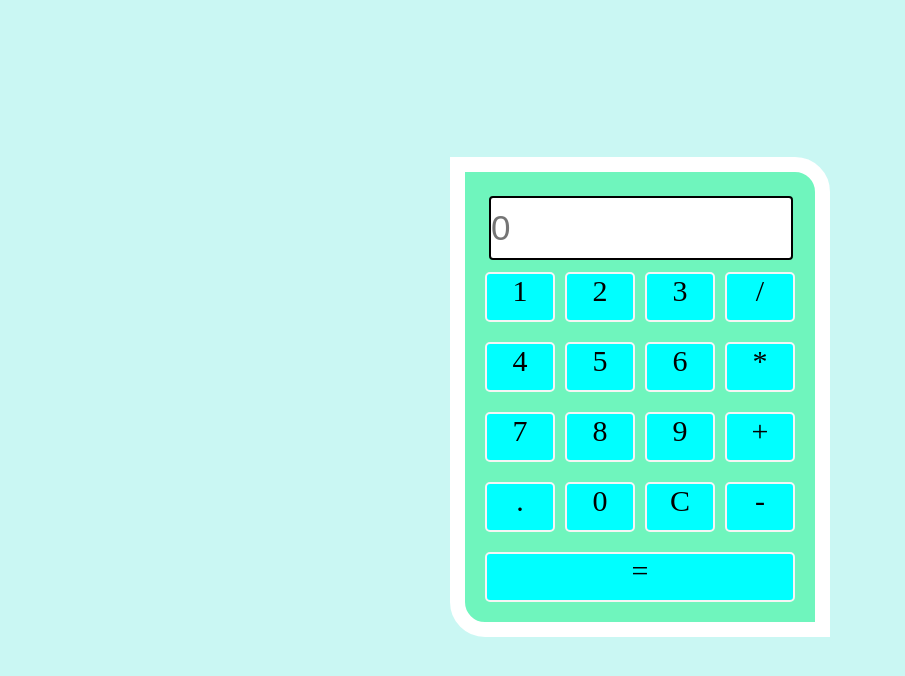
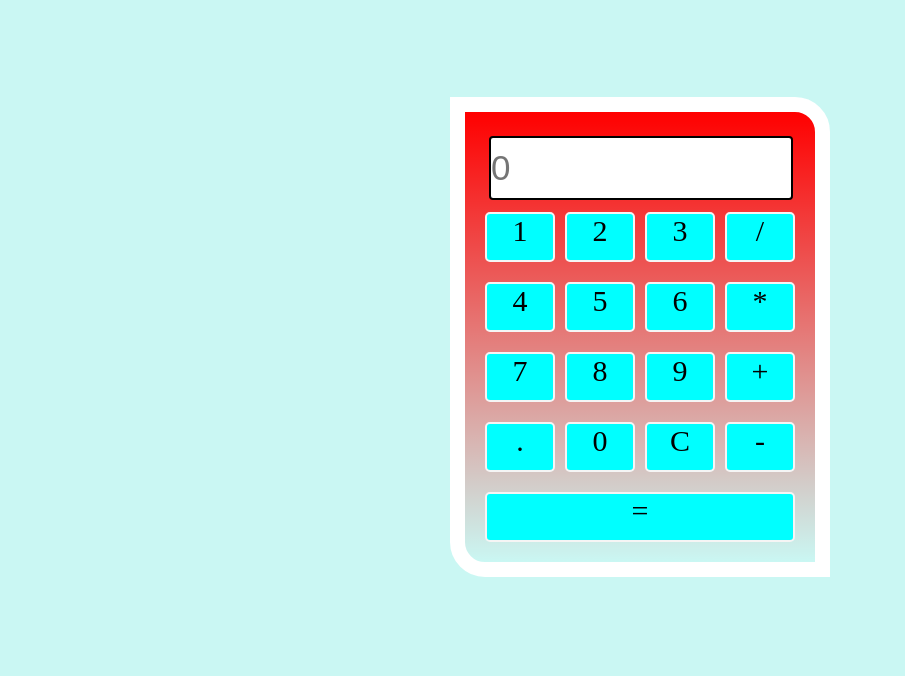
Before and after one commit to abi57/calculator, a plain HTML site: page index.html in a window 1280 px wide. Shown: the part 40-716 px from the top of the page, without its empty margins (0-905 px from the left). Drawn offline with Linux system fonts and the light colour scheme.

Commit message:
final change

```diff
--- a/static/styles.css
+++ b/static/styles.css
@@ -5,18 +5,18 @@
 body {
   background-color: rgba(199, 247, 243, 0.932);
   box-sizing: border-box;
+  height: 100vh;
+  width: 100vw;
 }
 body h1 {
-  color: rgba(0, 0, 0, 0, 0.5);
+  color: rgb(0, 0, 0);
 }
 .container {
   display: flex;
   flex-flow: row wrap;
-  height: 100vh;
-  width: 100vw;
   align-items: center;
   justify-content: center;
-  box-sizing: border-box;
+  margin-top: 100px;
 }
 .main {
   display: grid;
@@ -26,7 +26,7 @@ body h1 {
   column-gap: 10px;
   border: 15px solid white;
   border-radius: 0 35px 0px 35px;
-  background-color: rgb(111, 245, 189);
+  background-image: linear-gradient(rgba(255, 0, 0, 1), rgba(255, 0, 0, 0));
   padding: 10px 20px 20px 20px;
 }
 
```
